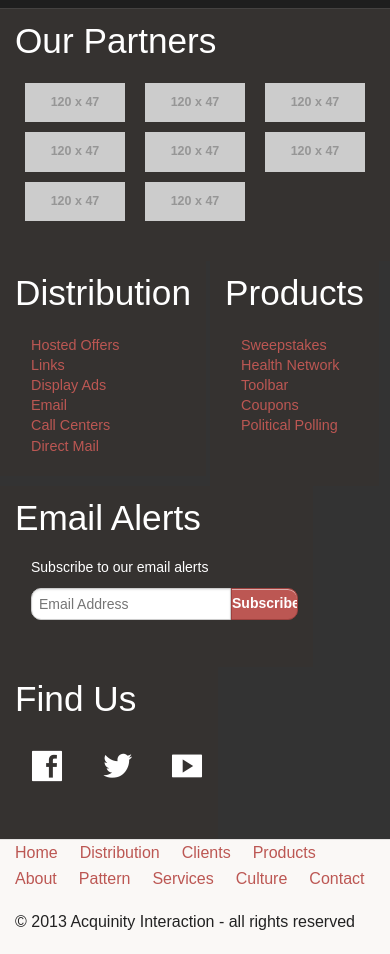
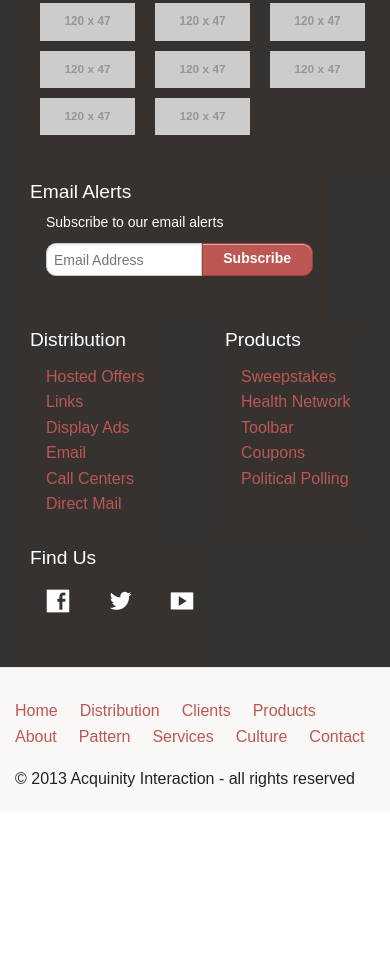
Before and after one commit to lkbgift/ai-html-layout, a plain HTML site: page index.html in a window 390 px wide. Shown: the part 2113-3067 px from the top of the page. After the commit the page ends 2925 px from the top, so only its background shows below. Drawn offline with Linux system fonts and the light colour scheme; placeholder pictures from the web are drawn by us.

Commit message:
testing tools for browser stack

```diff
--- a/index.html
+++ b/index.html
@@ -189,7 +189,7 @@
             </div>
           </div>
         </div>
-        <div class="partner-block ">
+        <div class="partner-block">
           <div class="partner-block-extension b30 fl">
             <div class="partner-block-content content-sec fl">
               <h4 class="subheader">Our Partners</h4>
@@ -206,8 +206,22 @@
             </div>
           </div>
         </div>
-
-        <div class="row link-string">
+        <div class="email-alerts-block large-12  small-12 column">
+          <div class="email-alerts-extension b30 fl">
+            <div class="email-alerts-content content-sec fl">
+              <h4 class="subheader">Email Alerts</h4>
+              <div class="row email-box collapse">
+                <label>Subscribe to our email alerts</label>
+                <div class="small-7 email-input columns large-8">
+                  <input type="text" placeholder="Email Address">
+                </div>
+                <div class="small-5 columns large-4">
+                  <a href="#" class="button prefix">Subscribe</a>
+                </div>
+              </div>
+            </div>
+          </div>
+        </div>
         <div class="distribution-link-block large-12  small-6 column">
           <div class="distribution-link-extension fl">
             <div class="distribution-link-content content-sec fl">
@@ -237,24 +251,7 @@
             </div>
           </div>
         </div>
-        </div>
-        <div class="email-alerts-block large-12  small-12">
-          <div class="email-alerts-extension b30 fl">
-            <div class="email-alerts-content content-sec fl">
-              <h4 class="subheader">Email Alerts</h4>
-              <div class="row email-box collapse">
-                <label>Subscribe to our email alerts</label>
-                <div class="small-9 columns large-8">
-                  <input type="text" placeholder="Email Address">
-                </div>
-                <div class="small-3 columns large-4">
-                  <a href="#" class="button prefix">Subscribe</a>
-                </div>
-              </div>
-            </div>
-          </div>
-        </div>
-        <div class="social-block">
+        <div class="social-block small-12 large-12  column">
           <div class="social-block-extension b30 fl">
             <div class="social-block-content content-sec fl">
               <h4 class="subheader">Find Us</h4>
@@ -268,7 +265,7 @@
         </div>
       </div>
     </div>
-    <div class="footer-full twelve">
+    <div class="footer-full twelve tp30">
       <div class="row footer">
         <div class="column">
           <nav>
--- a/scss/_settings.scss
+++ b/scss/_settings.scss
@@ -252,6 +252,9 @@
     }
     .b30{
       padding-bottom: 30px;
+    }
+    .tp30{
+      padding-top: 30px;
     }
 
   ul.no-style{
@@ -536,6 +539,15 @@
       font-size: .9em;
     }
   }
+
+  @media only screen and (max-width: 58.75em) {
+
+    div.sidebar{
+      h4.subheader{
+        font-size: 1.2em;
+      }
+    }
+  }
   // Company Facts
   //
     .company-facts{
@@ -545,6 +557,18 @@
       .row{
         padding-bottom: 35px;
       }
+
+      @media only screen and (max-width: 58.75em) {
+        .company-facts-extension{
+          img{
+            .max-width{
+              max-width: 25% !important;
+            }
+          }
+          height: auto !important;
+        }
+      }
+
     }
 
     div.company-facts-extension{
@@ -554,20 +578,12 @@
     .company-facts-content{
       padding-top: 50px;
     }
-    @media only screen and (max-width: 58.75em) {
-      .company-facts-extension .h300{
-        img{
-          .max-width{
-            max-width: 25% !important;
-          }
-        }
-        height: auto!important;
-      }
-    }
+
   // Partner
   //
 
     .partner-block{
+      padding-left: 0.9375em;
       padding-top:.3em;
       ul{
         margin-left: 0em;
@@ -580,9 +596,11 @@
       border-top: 1px solid #444241;
       height: auto !important;
     }
+
   // Email Alerts
   //
     .email-alerts-block{
+      padding-right: 0.9375em;
       .email-box{
         padding-left: 1em;
       }
@@ -590,13 +608,23 @@
         color: white;
         margin-bottom: 1em;
       }
-      .small-9 input{
+      .email-input input{
         border-radius: 10px 0px 0px 10px;
       }
       a.prefix{
         border-radius: 0px 10px 10px 0px;
       }
     }
+  // Social block
+  //
+      @media only screen and (max-width: 58.75em) {
+        .social-block{
+          span{
+            font-size: 1.5em;
+          }
+        }
+      }
+
 //
 // Footer
 //
```
Also changed, not shown: css/app.css, 1 other file. Lines whose indentation alone changed are shown as unchanged.
